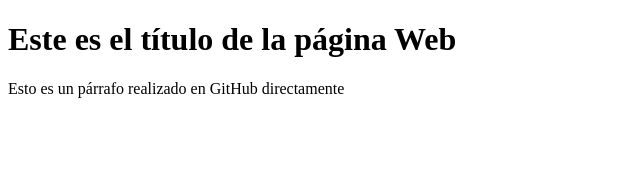
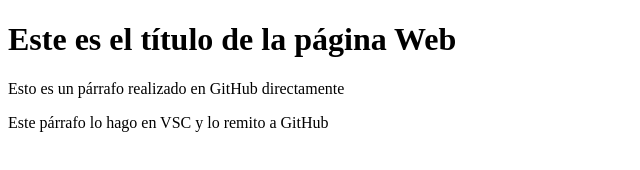
Before and after one commit to Ocklaf/ProyectoFicticio, a plain HTML site: page index.html in a window 1280 px wide. Shown: the whole page, without its empty margins (0-640 px from the left). Drawn offline with Linux system fonts and the light colour scheme.

Commit message:
Agregando segundo párrfao

```diff
--- a/index.html
+++ b/index.html
@@ -9,5 +9,6 @@
 <body>
    <h1>Este es el título de la página Web</h1>
     <p>Esto es un párrafo realizado en GitHub directamente</p>
+    <p>Este párrafo lo hago en VSC y lo remito a GitHub</p>
 </body>
 </html>
```
